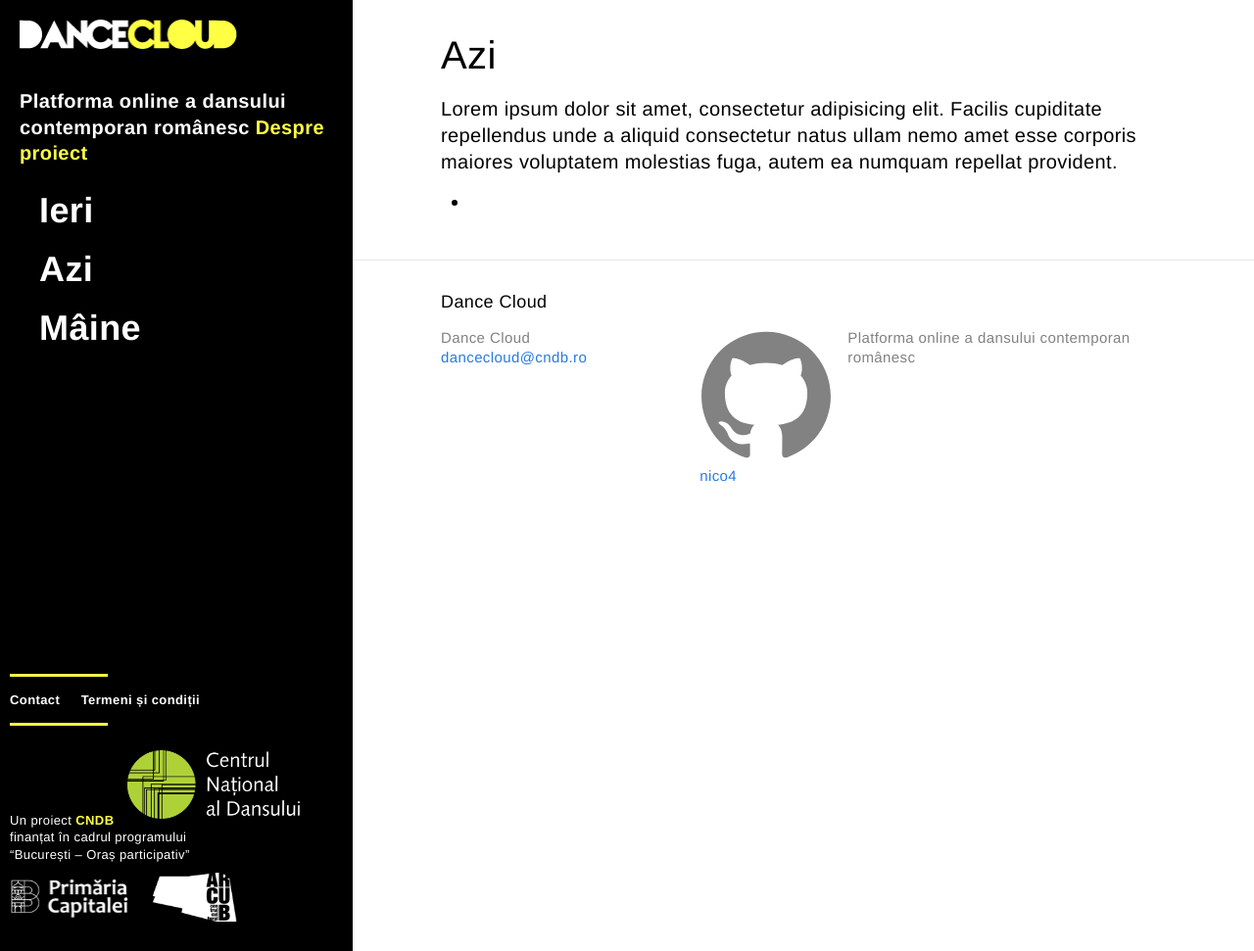
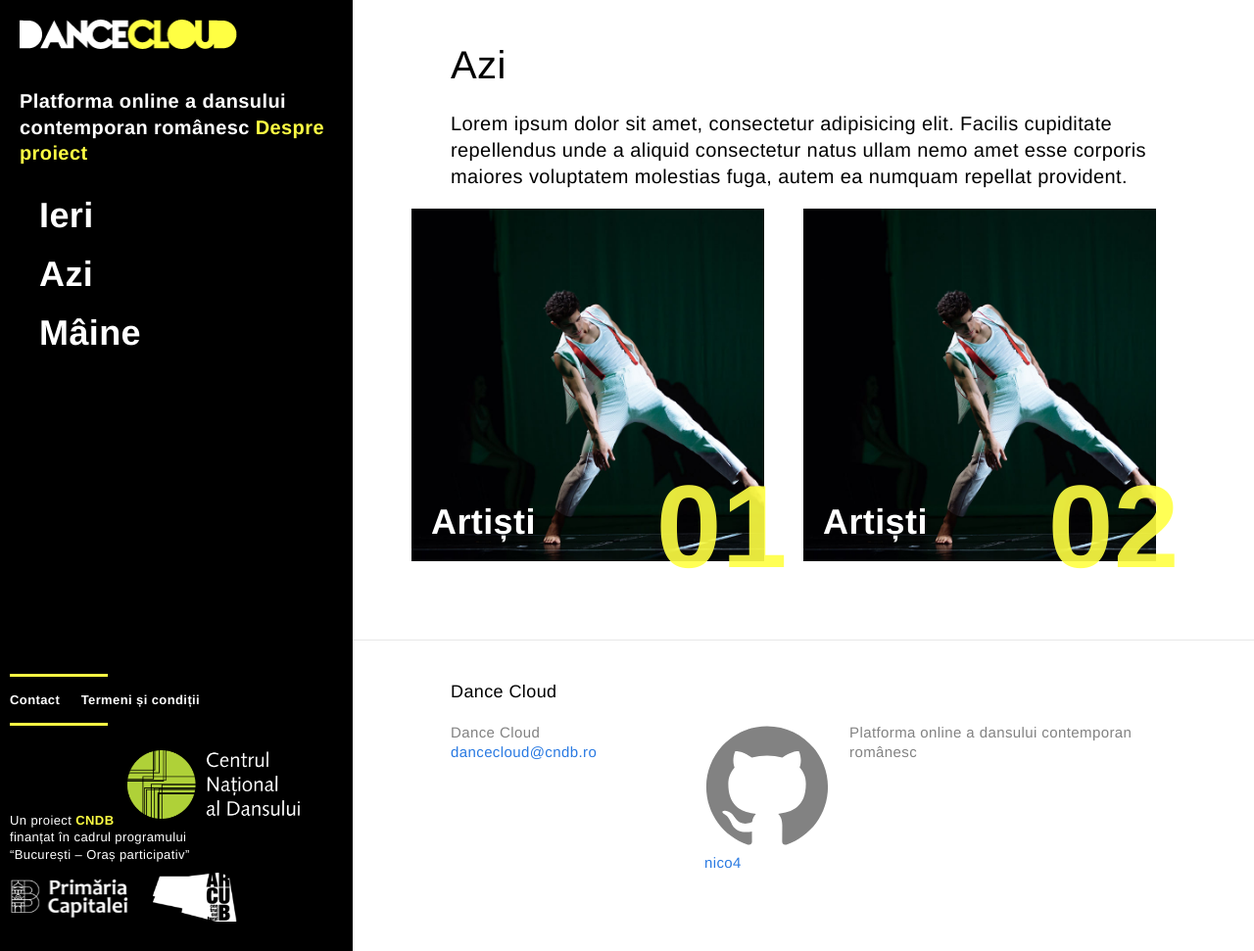
Before and after one commit to the-human-interface/dance-cloud, a Jekyll site: the page built from azi/index.html, in a window 1280 px wide and 971 px high. Shown: the whole window at 98% size. Built offline with Jekyll 4.4.1, drawn with Linux system fonts in a browser that asks for light colours.

Commit message:
categories

```diff
--- a/_sass/_layout.scss
+++ b/_sass/_layout.scss
@@ -317,6 +317,80 @@
     font-size: 24px;
 }
 
+/**
+ * Numbered category cards
+ */
+.list-categories {
+  list-style: none;
+  margin: 2rem auto;
+  padding-left: 0;
+  counter-reset: category;
+}
+.list-categories > li {
+  float: left;
+}
+@media (max-width: 1079px) {
+  .list-categories {
+    overflow: hidden;
+    margin-left: -2rem;
+    margin-right: -2rem;
+  }
+  .list-categories > li {
+    margin: 0 2rem 4rem;
+  }
+}
+@media (min-width: 1080px) {
+  .list-categories {
+    margin-left: -4rem;
+    margin-right: -4rem;
+  }
+  .list-categories > li {
+    margin-right: 4rem;
+    margin-bottom: 4rem;
+  }
+}
+.category {
+  counter-increment: category;
+  position: relative;
+  display: block;
+  box-sizing: border-box;
+  width: 36rem;
+  max-width: 100%;
+
+
+  color: #fff;
+  background-position: center;
+  background-size: cover;
+  background-repeat: no-repeat;
+}
+.category::before {
+  content: '';
+  display: block;
+  padding-bottom: 100%;
+}
+.category::after {
+  content: counter(category, decimal-leading-zero);
+  font-size: 12rem;
+  font-weight: 900;
+  line-height: 1;
+  position: absolute;
+  bottom: -.2em;
+  right: -.2em;
+  color: #FFFF43;
+  opacity: .9;
+  user-select: none;
+}
+.category-label {
+  position: absolute;
+  bottom: 2rem;
+  left: 2rem;
+  right: 4rem;
+  font-size: 3.6rem;
+  font-weight: 900;
+  line-height: 4rem;
+  color: #fff;
+}
+
 
 
 /**
--- a/azi/index.html
+++ b/azi/index.html
@@ -7,12 +7,29 @@ layout: default
 <p>Lorem ipsum dolor sit amet, consectetur adipisicing elit. Facilis cupiditate repellendus unde a aliquid consectetur natus ullam nemo amet esse corporis maiores voluptatem molestias fuga, autem ea numquam repellat provident.</p>
 
 
-<ul>
+<ul class="list-categories">
   {% assign artist = site.data.artists | first %}
+  {% assign thumbnail = "/assets/photos/" |
+     prepend:site.baseurl |
+     append:artist.foto %}
   <li>
-    <a href="{{ site.baseurl }}artisti/">
-      <img src="{{ site.baseurl }}assets/photos/{{ artist.foto }}" alt="">
+    <a href="{{ site.baseurl }}/azi/artisti/"
+       class="category"
+       style="background-image: url('{{ thumbnail }}')">
+      <span class="category-label">Artiști</span>
     </a>
   </li>
 
+
+  {% assign artist = site.data.artists | first %}
+  {% assign thumbnail = "/assets/photos/" |
+     prepend:site.baseurl |
+     append:artist.foto %}
+  <li>
+    <a href="{{ site.baseurl }}/azi/artisti/"
+       class="category"
+       style="background-image: url('{{ thumbnail }}')">
+      <span class="category-label">Artiști</span>
+    </a>
+  </li>
 </ul>
--- a/css/main.scss
+++ b/css/main.scss
@@ -12,7 +12,7 @@ $base-font-weight: 400;
 $small-font-size:  $base-font-size * 0.875;
 $base-line-height: 1.33334;
 
-$spacing-unit:     30px;
+$spacing-unit:     4rem;
 
 $text-color:       #111;
 $background-color: #fdfdfd;
```
